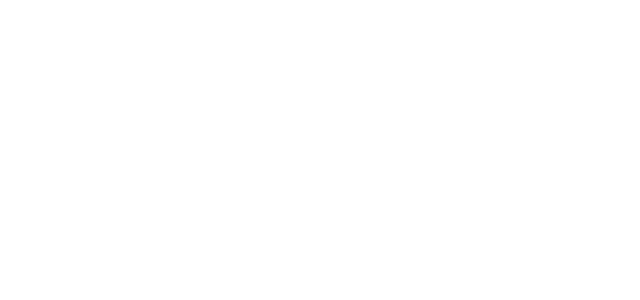
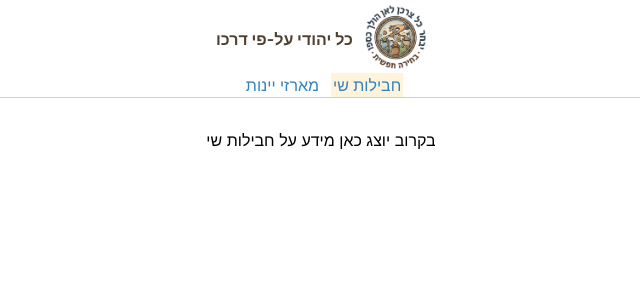
Before and after one commit to Consume-Wisely/ibuy, a React (Create React App) app: page /organizations in a window 1280 px wide. Before the commit this address had no page. Shown: the top 300 px of the page, without its empty margins (319-959 px from the left). Built offline with nearby package versions, Linux system fonts and the light colour scheme.

Commit message:
1. add organizations area 2. add page menu

```diff
--- a/src/App.tsx
+++ b/src/App.tsx
@@ -3,6 +3,7 @@
 import { GroceriesPage } from './pages/GroceriesPage';
 
 import { HomePage } from './pages/HomePage';
+import { OrganizationsPage } from './pages/OrganizationsPage';
 import { ServicesPage } from './pages/ServicesPage';
 import { WineriesPage } from './pages/WineriesPage';
 
@@ -15,6 +16,7 @@
           <Route path="/groceries" element={<GroceriesPage />} />
           <Route path="/wineries" element={<WineriesPage />} />
           <Route path="/services" element={<ServicesPage />} />
+          <Route path="/organizations" element={<OrganizationsPage />} />
         </Routes>
       </BrowserRouter>
     </div>
--- /dev/null
+++ b/src/components/Organizations/Organizations.tsx
@@ -0,0 +1,9 @@
+import "./Organizations.css";
+
+export const Organizations = () => {
+  return (
+    <div className="app-indent-top-16">
+      מידע על חבילות שי ואריזות יינות יגיע בקרוב
+    </div>
+  )
+}
--- /dev/null
+++ b/src/components/shared/PageMenu/PageMenu.css
@@ -0,0 +1,31 @@
+@import "./../../../assets/styles/global.css";
+
+.page-menu {
+  display: flex;
+  flex-direction: row;
+  padding-right: var(--global-margin);
+  justify-content: center;
+  border-bottom: 1px solid #f7ca76;
+}
+
+.page-menu-item {
+  display: flex;
+  margin-left: 10px;
+  padding: 2px;
+  font-size: var(--font-size-normal);
+  font-weight: 500;
+  color: var(--link);
+}
+
+.page-menu-item-selected {
+  background-color: #FFF3DC;
+}
+
+.page-menu-separator {
+  display: block;
+  height: 1px;
+  border: 0;
+  border-top: 1px solid #504031;
+  margin: 0 4px 0 0;
+  padding: 0;
+}
--- /dev/null
+++ b/src/components/shared/PageMenu/PageMenu.tsx
@@ -0,0 +1,29 @@
+import { MenuEntry } from "../../../model/uiObjects";
+import { PAGE_MENU_ENTRIES } from "../../../utils/constants";
+import "./PageMenu.css";
+
+export interface PageMenuProps {
+  menuEntries: Array<MenuEntry>;
+  selectionHandler: Function;
+  selectedEntry?: PAGE_MENU_ENTRIES;
+}
+
+export const PageMenu = (props: PageMenuProps) => {
+  return (
+    <div>
+        <div className="page-menu">
+          {props.menuEntries.map((entry: MenuEntry) => {
+            return(
+            <div key={entry.entryId}
+              className={`page-menu-item app-clickable app-link ${props.selectedEntry !== undefined && props.selectedEntry === entry.entryId ? "page-menu-item-selected" : ""}`}
+              onClick={() => {
+                props.selectionHandler(entry.entryId)
+              }}>
+              { entry.title }
+            </div>
+            )}
+          )}
+        </div>
+    </div>
+  )
+}
--- /dev/null
+++ b/src/model/uiObjects.ts
@@ -0,0 +1,6 @@
+import { PAGE_MENU_ENTRIES } from "../utils/constants";
+
+export interface MenuEntry {
+  entryId: PAGE_MENU_ENTRIES;
+  title: string;
+}
--- a/src/pages/HomePage.tsx
+++ b/src/pages/HomePage.tsx
@@ -33,6 +33,13 @@
               }}>
               נותני שירותים
             </div>
+            <div
+              className={ "home-page-menu-item app-clickable app-link" }
+              onClick={() => {
+                navigate("/organizations")
+              }}>
+              מוצרים לארגונים
+            </div>
         </div>
     </div>
   )
--- /dev/null
+++ b/src/pages/OrganizationsPage.tsx
@@ -0,0 +1,41 @@
+import { useState } from "react";
+import { TopBanner } from "../components/shared/TopBanner/TopBanner"
+import { Organizations } from "../components/Organizations/Organizations"
+import { MenuEntry } from "../model/uiObjects";
+import { PAGE_MENU_ENTRIES } from "../utils/constants";
+import { PageMenu } from "../components/shared/PageMenu/PageMenu";
+
+export const OrganizationsPage = () => {
+    const pageMenuEntries: Array<MenuEntry> = [
+    {
+      entryId: PAGE_MENU_ENTRIES.PRESENT_PACKAGES,
+      title: "חבילות שי"
+    },
+    {
+      entryId: PAGE_MENU_ENTRIES.WINE_PACKAGES,
+      title: "מארזי יינות"
+    }
+  ];
+
+  const [selection, setSelection] =
+    useState<PAGE_MENU_ENTRIES>(PAGE_MENU_ENTRIES.PRESENT_PACKAGES);
+
+  return (
+    <div className="app-page">
+      <TopBanner />
+      <PageMenu menuEntries={ pageMenuEntries }
+        selectedEntry={ selection }
+        selectionHandler={(selection: PAGE_MENU_ENTRIES) => setSelection(selection)} />
+      { selection === PAGE_MENU_ENTRIES.PRESENT_PACKAGES &&
+        <div className="app-indent-top-32">
+          בקרוב יוצג כאן מידע על חבילות שי
+        </div>
+      }
+      { selection === PAGE_MENU_ENTRIES.WINE_PACKAGES &&
+        <div className="app-indent-top-32">
+          בקרוב יוצג כאן מידע על מארזי יינות
+        </div>
+      }
+    </div>
+  )
+}
--- a/src/pages/ServicesPage.tsx
+++ b/src/pages/ServicesPage.tsx
@@ -1,14 +1,52 @@
+import { useState } from "react";
+import { PageMenu } from "../components/shared/PageMenu/PageMenu"
 import { TopBanner } from "../components/shared/TopBanner/TopBanner"
 import { TopMenu } from "../components/shared/TopMenu/TopMenu"
-import { ENTRIES } from "../utils/constants"
+import { MenuEntry } from "../model/uiObjects"
+import { ENTRIES, PAGE_MENU_ENTRIES } from "../utils/constants"
 import { Services } from "./../components/Services/Services"
 
 export const ServicesPage = () => {
+    const pageMenuEntries: Array<MenuEntry> = [
+    {
+      entryId: PAGE_MENU_ENTRIES.RESTAURANTS,
+      title: "מסעדות"
+    },
+    {
+      entryId: PAGE_MENU_ENTRIES.PUBS,
+      title: "פאבים"
+    },
+    {
+      entryId: PAGE_MENU_ENTRIES.HOTELS,
+      title: "מלונות"
+    }
+  ];
+
+  const [selection, setSelection] =
+    useState<PAGE_MENU_ENTRIES>(PAGE_MENU_ENTRIES.RESTAURANTS);
+
   return (
     <div className="app-page">
       <TopBanner />
       <TopMenu seletedEntry={ ENTRIES.SERVICES } />
-      <Services />
+      <PageMenu menuEntries={ pageMenuEntries }
+        selectedEntry={ selection }
+        selectionHandler={(selection: PAGE_MENU_ENTRIES) => setSelection(selection)} />
+      { selection === PAGE_MENU_ENTRIES.RESTAURANTS &&
+        <div className="app-indent-top-32">
+          בקרוב יוצג כאן מידע על מסעדות
+        </div>
+      }
+      { selection === PAGE_MENU_ENTRIES.PUBS &&
+        <div className="app-indent-top-32">
+          בקרוב יוצג כאן מידע על פאבים
+        </div>
+      }
+      { selection === PAGE_MENU_ENTRIES.HOTELS &&
+        <div className="app-indent-top-32">
+          בקרוב יוצג כאן מידע על מלונות
+        </div>
+      }
     </div>
   )
 }
--- a/src/utils/constants.ts
+++ b/src/utils/constants.ts
@@ -4,6 +4,13 @@
   SERVICES = "SERVICES"
 }
 
+export const enum PAGE_MENU_ENTRIES {
+  HOTELS = "HOTELS",
+  PUBS = "PUBS",
+  RESTAURANTS = "RESTAURANTS",
+  PRESENT_PACKAGES = "",
+  WINE_PACKAGES = "WINE_PACKAGES"
+}
 
 export const enum FILTER_ENTRIES {
   SINGLE_APPROVAL = "הכשר יחיד",
```
Also changed, not shown: src/components/Organizations/Organizations.css (added).
